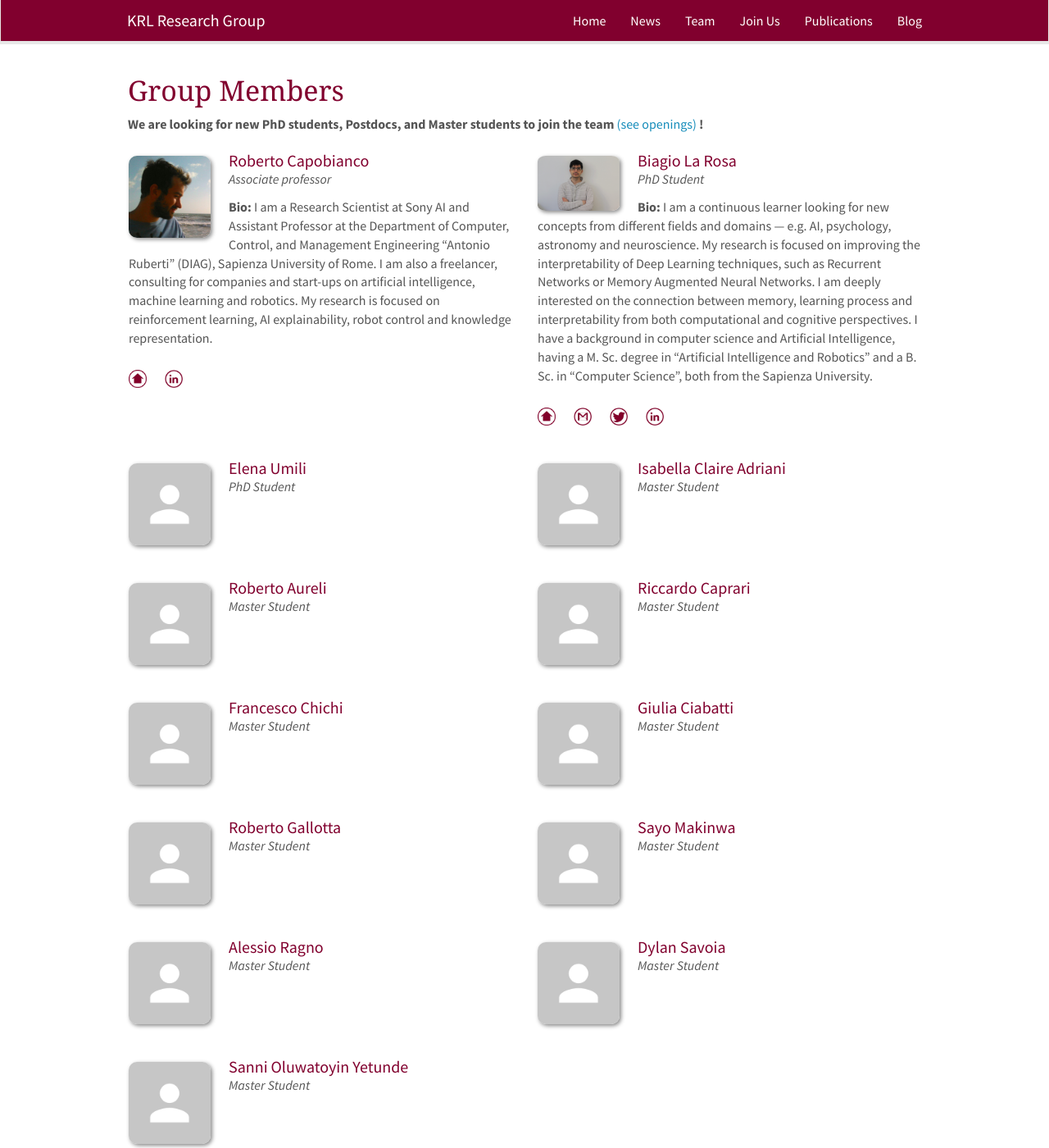
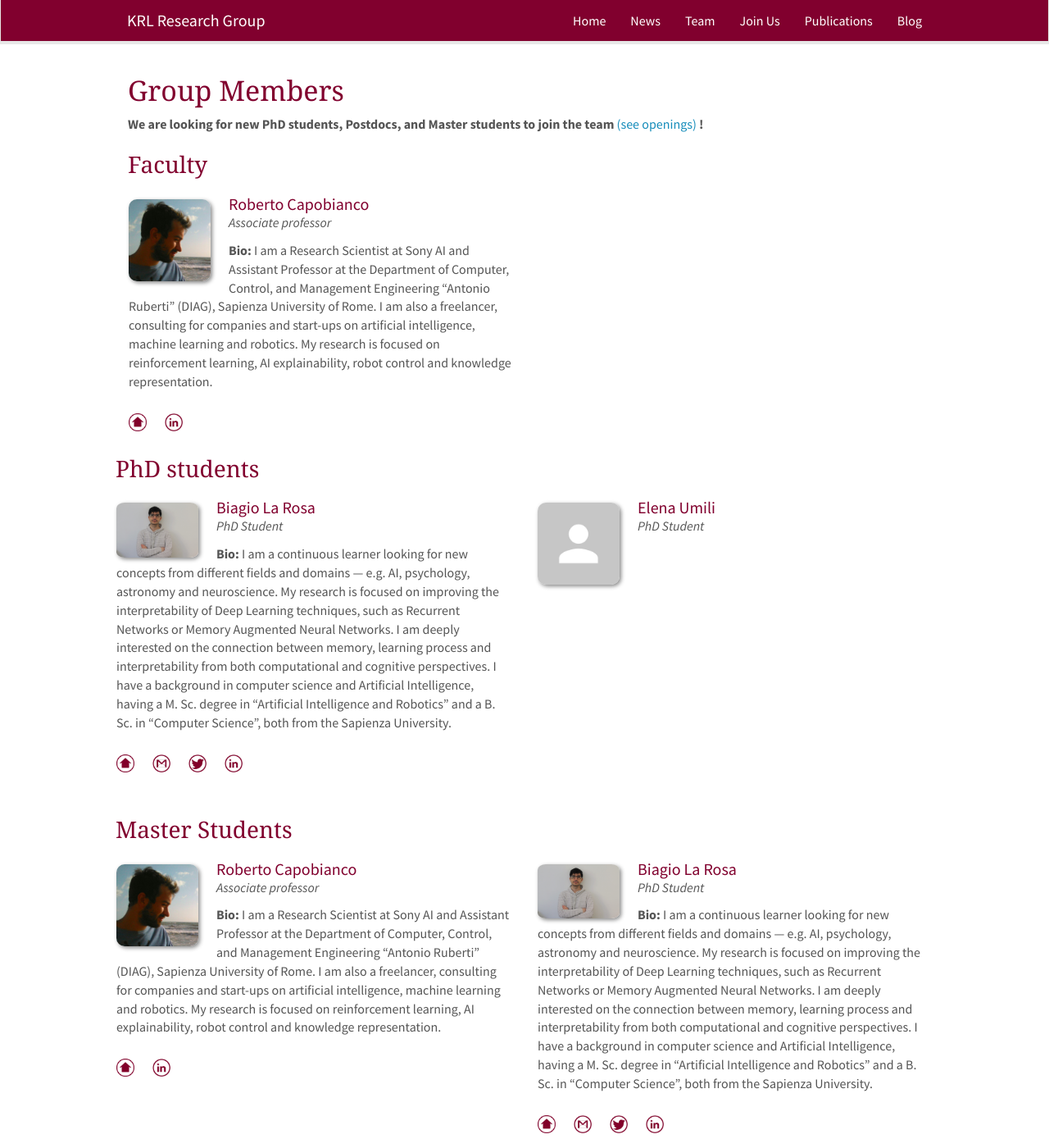
Before and after one commit to KRLGroup/krlgroup.github.io, a Jekyll site: the page built from _pages/team.md, in a window 1280 px wide and 1400 px high. Shown: the whole window at 82% size. Built offline with Jekyll 4.4.1, drawn with Linux system fonts in a browser that asks for light colours; nearby versions of some CDN libraries.

Commit message:
splitted members by role

```diff
--- /dev/null
+++ b/_data/faculty.yml
@@ -0,0 +1,7 @@
+- name: Roberto Capobianco
+  photo: capobianco.jpg
+  info: Associate professor
+  email:
+  bio:  I am a Research Scientist at Sony AI and Assistant Professor at the Department of Computer, Control, and Management Engineering “Antonio Ruberti” (DIAG), Sapienza University of Rome. I am also a freelancer, consulting for companies and start-ups on artificial intelligence, machine learning and robotics. My research is focused on reinforcement learning, AI explainability, robot control and knowledge representation.
+  webpage: http://robertocapobianco.com/
+  linkedin: rcapobianco
--- /dev/null
+++ b/_data/msc.yml
@@ -0,0 +1,127 @@
+- name: Roberto Capobianco
+  photo: capobianco.jpg
+  info: Associate professor
+  email:
+  bio:  I am a Research Scientist at Sony AI and Assistant Professor at the Department of Computer, Control, and Management Engineering “Antonio Ruberti” (DIAG), Sapienza University of Rome. I am also a freelancer, consulting for companies and start-ups on artificial intelligence, machine learning and robotics. My research is focused on reinforcement learning, AI explainability, robot control and knowledge representation.
+  webpage: http://robertocapobianco.com/
+  linkedin: rcapobianco
+
+- name: Biagio La Rosa
+  photo: larosa.jpg
+  info: PhD Student
+  bio: I am a continuous learner looking for new concepts from different fields and domains — e.g. AI, psychology, astronomy and neuroscience. My research is focused on improving the interpretability of Deep Learning techniques, such as Recurrent Networks or Memory Augmented Neural Networks. I am deeply interested on the connection between memory, learning process and interpretability from both computational and cognitive perspectives. I have a background in computer science and Artificial Intelligence, having a M. Sc. degree in "Artificial Intelligence and Robotics" and a B. Sc. in "Computer Science", both from the Sapienza University.
+  webpage: https://biagiomattialarosa.github.io/
+  github:
+  linkedin: larosabiagio
+  twitter: larosabiagio
+  email: larosa@diag.uniroma1.it
+
+- name: Elena Umili
+  photo: no_avatar.jpg
+  info: PhD Student
+  bio:
+  webpage:
+  github:
+  linkedin:
+  twitter:
+  email:
+
+- name: Isabella Claire Adriani
+  photo: no_avatar.jpg
+  info: Master Student
+  email:
+  bio:
+  webpage:
+  linkedin:
+  twitter:
+  github:
+
+- name: Roberto Aureli
+  photo: no_avatar.jpg
+  info: Master Student
+  email:
+  bio:
+  webpage:
+  linkedin:
+  twitter:
+  github:
+
+- name: Riccardo Caprari
+  photo: no_avatar.jpg
+  info: Master Student
+  email:
+  bio:
+  webpage:
+  linkedin:
+  twitter:
+  github:
+
+- name: Francesco Chichi
+  photo: no_avatar.jpg
+  info: Master Student
+  email:
+  bio:
+  webpage:
+  linkedin:
+  twitter:
+  github:
+
+- name: Giulia Ciabatti
+  photo: no_avatar.jpg
+  info: Master Student
+  email:
+  bio:
+  webpage:
+  linkedin:
+  twitter:
+  github:
+
+- name: Roberto Gallotta
+  photo: no_avatar.jpg
+  info: Master Student
+  email:
+  bio:
+  webpage:
+  linkedin:
+  twitter:
+  github:
+
+- name: Sayo Makinwa
+  photo: no_avatar.jpg
+  info: Master Student
+  email:
+  bio:
+  webpage:
+  linkedin:
+  twitter:
+  github:
+
+- name: Alessio Ragno
+  photo: no_avatar.jpg
+  info: Master Student
+  email:
+  bio:
+  webpage:
+  linkedin:
+  twitter:
+  github:
+
+- name: Dylan Savoia
+  photo: no_avatar.jpg
+  info: Master Student
+  email:
+  bio:
+  webpage:
+  linkedin:
+  twitter:
+  github:
+
+- name: Sanni Oluwatoyin Yetunde
+  photo: no_avatar.jpg
+  info: Master Student
+  email:
+  bio:
+  webpage:
+  linkedin:
+  twitter:
+  github:
--- /dev/null
+++ b/_data/phd.yml
@@ -0,0 +1,19 @@
+- name: Biagio La Rosa
+  photo: larosa.jpg
+  info: PhD Student
+  bio: I am a continuous learner looking for new concepts from different fields and domains — e.g. AI, psychology, astronomy and neuroscience. My research is focused on improving the interpretability of Deep Learning techniques, such as Recurrent Networks or Memory Augmented Neural Networks. I am deeply interested on the connection between memory, learning process and interpretability from both computational and cognitive perspectives. I have a background in computer science and Artificial Intelligence, having a M. Sc. degree in "Artificial Intelligence and Robotics" and a B. Sc. in "Computer Science", both from the Sapienza University.
+  webpage: https://biagiomattialarosa.github.io/
+  github:
+  linkedin: larosabiagio
+  twitter: larosabiagio
+  email: larosa@diag.uniroma1.it
+
+- name: Elena Umili
+  photo: no_avatar.jpg
+  info: PhD Student
+  bio:
+  webpage:
+  github:
+  linkedin:
+  twitter:
+  email:
--- a/_pages/team.md
+++ b/_pages/team.md
@@ -8,6 +8,125 @@
 <h2 class="sapienza-text">Group Members</h2>
 
  **We are  looking for new PhD students, Postdocs, and Master students to join the team** [(see openings)]({{ site.url }}{{ site.baseurl }}/vacancies) **!**
+
+<h3 class="sapienza-text">Faculty</h3>
+{% assign number_printed = 0 %}
+{% for member in site.data.faculty %}
+
+{% assign even_odd = number_printed | modulo: 2 %}
+
+{% if even_odd == 0 %}
+<div class="row">
+{% endif %}
+
+<div class="col-sm-6 clearfix">
+  <img src="{{ site.url }}{{ site.baseurl }}/images/teampic/{{ member.photo }}" alt="photo {{member.name}}" class="responsive" style="float: left" />
+  <h4 class="person-name">{{ member.name }}</h4>
+  <i>
+    {{ member.info }}
+  </i>
+  <br>
+  {% if member.bio %}
+  <b>Bio: </b>{{member.bio }}
+  {% endif %}
+  {% if member.webpage %}
+  <a href="{{member.webpage}}">
+  <img src="{{ site.url }}{{ site.baseurl }}/images/icons/home.png" alt="Home page {{member.name}}" class="icons" />
+  </a>
+  {% endif %}
+  {% if member.email %}
+  <a href="mailto:{{member.email}}">
+  <img src="{{ site.url }}{{ site.baseurl }}/images/icons/email.png" alt="Email {{member.name}}" class="icons" />
+  </a>
+  {% endif %}
+  {% if member.github %}
+  <a href="https://github.com/{{member.github}}">
+  <img src="{{ site.url }}{{ site.baseurl }}/images/icons/github.png" alt="Githun {{member.name}}" class="icons" />
+  </a>
+  {% endif %}
+  {% if member.twitter %}
+  <a href="https://twitter.com/{{member.twitter}}">
+  <img src="{{ site.url }}{{ site.baseurl }}/images/icons/twitter.png" alt="Twitter {{member.name}}" class="icons" />
+  </a>
+  {% endif %}
+  {% if member.linkedin %}
+  <a href="https://www.linkedin.com/in/{{member.linkedin}}">
+  <img src="{{ site.url }}{{ site.baseurl }}/images/icons/linkedin.png" alt="Linkedin {{member.name}}" class="icons" />
+  </a>
+  {% endif %}
+
+
+</div>
+
+{% assign number_printed = number_printed | plus: 1 %}
+
+{% if even_odd == 1 %}
+</div>
+{% endif %}
+
+{% endfor %}
+
+<div class="row"></div>
+<h3 class="sapienza-text">PhD students</h3>
+
+{% assign number_printed = 0 %}
+{% for member in site.data.phd %}
+
+{% assign even_odd = number_printed | modulo: 2 %}
+
+{% if even_odd == 0 %}
+<div class="row">
+{% endif %}
+
+<div class="col-sm-6 clearfix">
+  <img src="{{ site.url }}{{ site.baseurl }}/images/teampic/{{ member.photo }}" alt="photo {{member.name}}" class="responsive" style="float: left" />
+  <h4 class="person-name">{{ member.name }}</h4>
+  <i>
+    {{ member.info }}
+  </i>
+  <br>
+  {% if member.bio %}
+  <b>Bio: </b>{{member.bio }}
+  {% endif %}
+  {% if member.webpage %}
+  <a href="{{member.webpage}}">
+  <img src="{{ site.url }}{{ site.baseurl }}/images/icons/home.png" alt="Home page {{member.name}}" class="icons" />
+  </a>
+  {% endif %}
+  {% if member.email %}
+  <a href="mailto:{{member.email}}">
+  <img src="{{ site.url }}{{ site.baseurl }}/images/icons/email.png" alt="Email {{member.name}}" class="icons" />
+  </a>
+  {% endif %}
+  {% if member.github %}
+  <a href="https://github.com/{{member.github}}">
+  <img src="{{ site.url }}{{ site.baseurl }}/images/icons/github.png" alt="Githun {{member.name}}" class="icons" />
+  </a>
+  {% endif %}
+  {% if member.twitter %}
+  <a href="https://twitter.com/{{member.twitter}}">
+  <img src="{{ site.url }}{{ site.baseurl }}/images/icons/twitter.png" alt="Twitter {{member.name}}" class="icons" />
+  </a>
+  {% endif %}
+  {% if member.linkedin %}
+  <a href="https://www.linkedin.com/in/{{member.linkedin}}">
+  <img src="{{ site.url }}{{ site.baseurl }}/images/icons/linkedin.png" alt="Linkedin {{member.name}}" class="icons" />
+  </a>
+  {% endif %}
+
+
+</div>
+
+{% assign number_printed = number_printed | plus: 1 %}
+
+{% if even_odd == 1 %}
+</div>
+{% endif %}
+
+{% endfor %}
+
+<div class="row"></div>
+<h3 class="sapienza-text">Master Students</h3>
 
 {% assign number_printed = 0 %}
 {% for member in site.data.members %}
@@ -65,14 +184,17 @@
 
 {% endfor %}
 
+
 {% assign even_odd = number_printed | modulo: 2 %}
 {% if even_odd == 1 %}
 </div>
 {% endif %}
 
 
-<div class="col-sm-6 clearfix">
-<h4 class="person-name">Past students</h4>
+<div >
+<br/>
+<h3 class="person-name">Past students</h3>
+<br/>
 {% for member in site.data.alumni_msc %}
 {{ member.name }}
 {% endfor %}
```
Also changed, not shown: Gemfile.lock.
